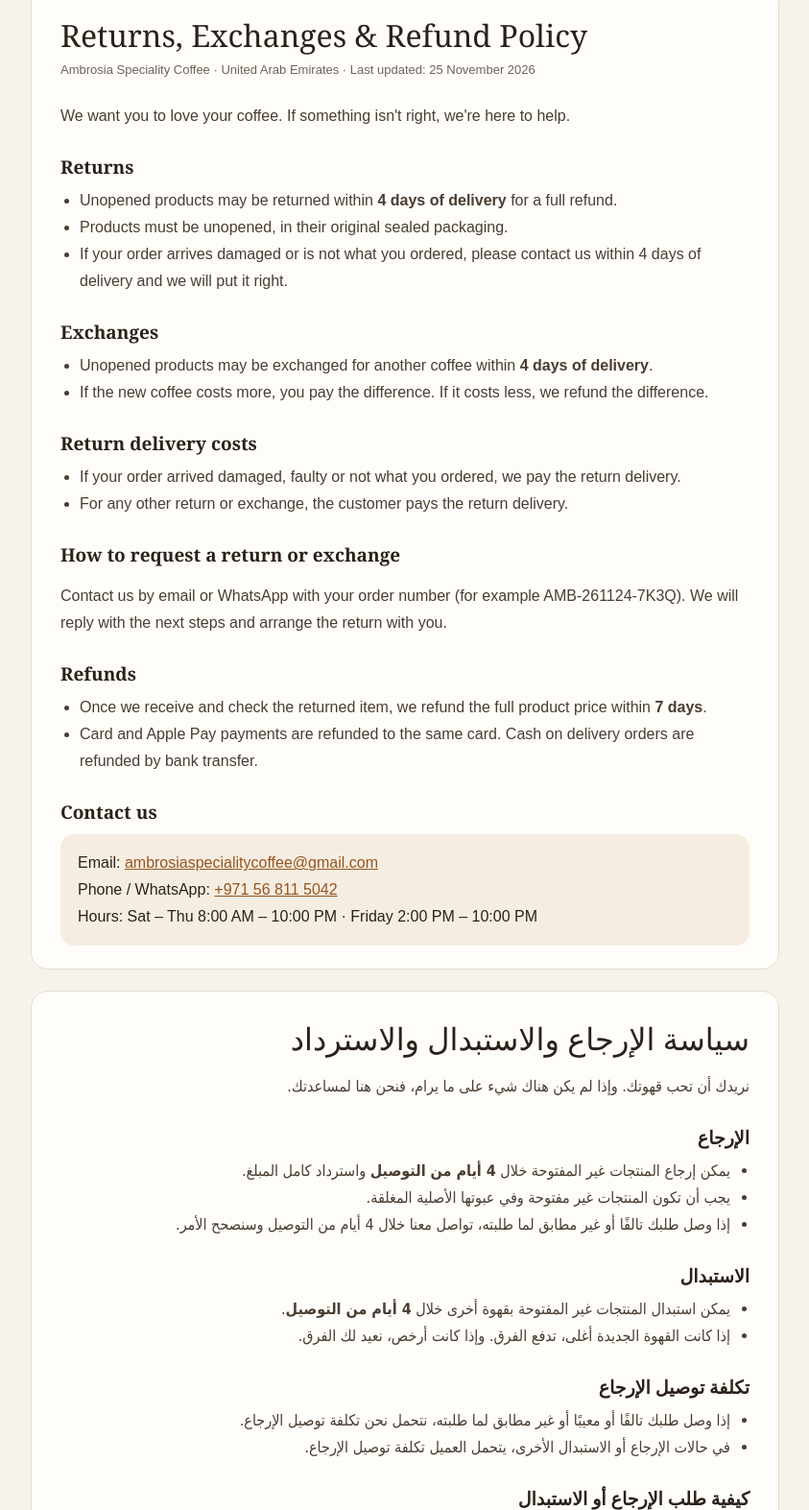
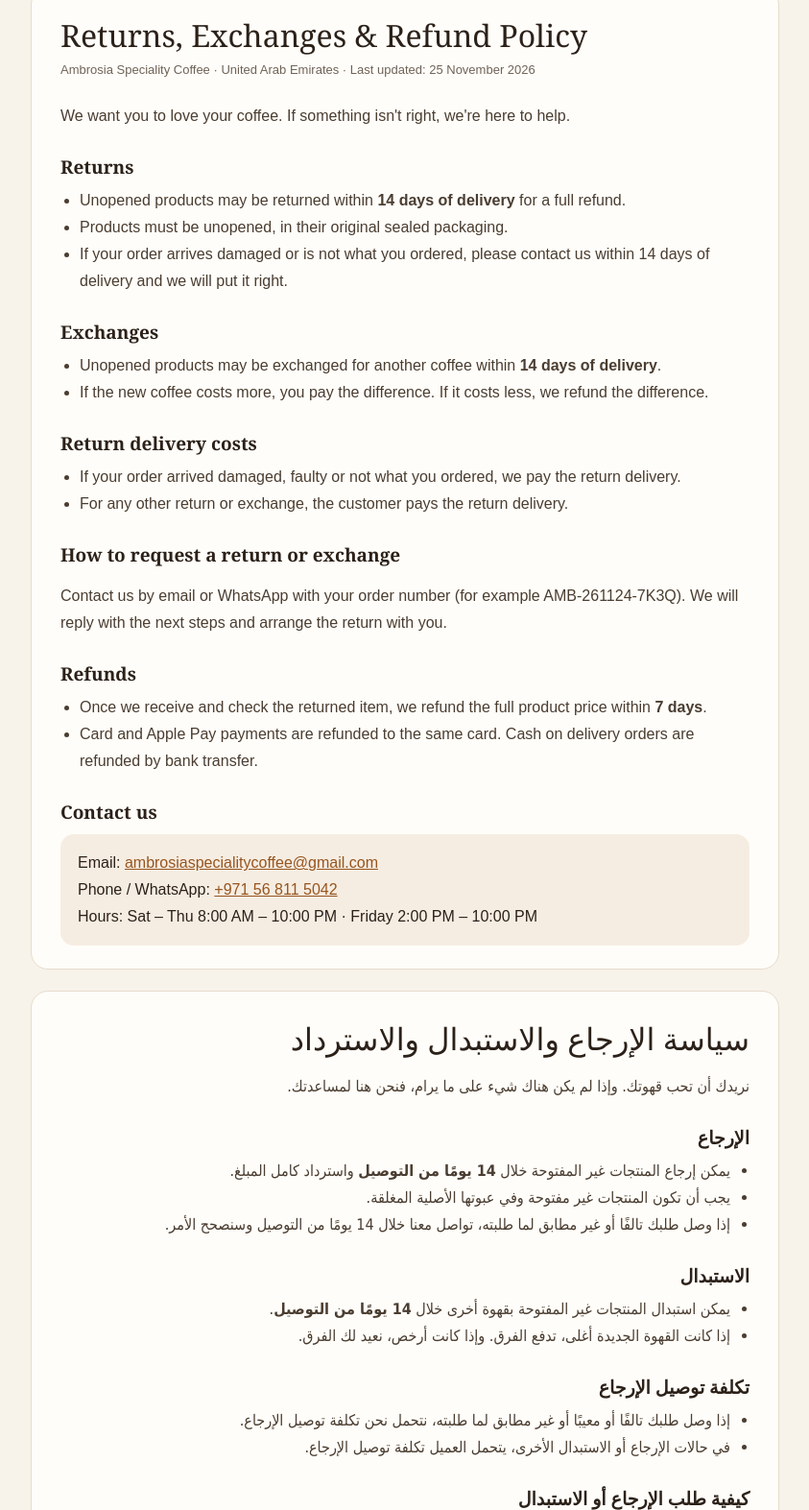
Before and after one commit to ambrosiacoffee/Store, a plain HTML site: page returns.html in a window 1280 px wide. Shown: the part 128-1701 px from the top of the page at 96% size, without its empty margins (218-1061 px from the left). Drawn offline with Linux system fonts and the light colour scheme.

Commit message:
Add files via upload

```diff
--- a/returns.html
+++ b/returns.html
@@ -4,7 +4,7 @@
 <meta charset="UTF-8">
 <meta name="viewport" content="width=device-width, initial-scale=1.0">
 <title>Returns, Exchanges &amp; Refunds | Ambrosia Speciality Coffee</title>
-<meta name="description" content="Returns, exchanges and refund policy for Ambrosia Speciality Coffee, UAE. Unopened coffee can be returned or exchanged within 4 days of delivery.">
+<meta name="description" content="Returns, exchanges and refund policy for Ambrosia Speciality Coffee, UAE. Unopened coffee can be returned or exchanged within 14 days of delivery.">
 <link rel="canonical" href="https://ambrosiacoffee.store/returns.html">
 <link rel="icon" href="favicon.ico" sizes="48x48">
 <meta name="theme-color" content="#0f3434">
@@ -47,14 +47,14 @@ footer{text-align:center;color:var(--muted);font-size:12px;padding:0 20px 40px}
 
 <h2>Returns</h2>
 <ul>
-<li>Unopened products may be returned within <strong>4 days of delivery</strong> for a full refund.</li>
+<li>Unopened products may be returned within <strong>14 days of delivery</strong> for a full refund.</li>
 <li>Products must be unopened, in their original sealed packaging.</li>
-<li>If your order arrives damaged or is not what you ordered, please contact us within 4 days of delivery and we will put it right.</li>
+<li>If your order arrives damaged or is not what you ordered, please contact us within 14 days of delivery and we will put it right.</li>
 </ul>
 
 <h2>Exchanges</h2>
 <ul>
-<li>Unopened products may be exchanged for another coffee within <strong>4 days of delivery</strong>.</li>
+<li>Unopened products may be exchanged for another coffee within <strong>14 days of delivery</strong>.</li>
 <li>If the new coffee costs more, you pay the difference. If it costs less, we refund the difference.</li>
 </ul>
 
@@ -86,13 +86,13 @@ Hours: Sat – Thu 8:00 AM – 10:00 PM · Friday 2:00 PM – 10:00 PM
 <p>نريدك أن تحب قهوتك. وإذا لم يكن هناك شيء على ما يرام، فنحن هنا لمساعدتك.</p>
 <h2>الإرجاع</h2>
 <ul>
-<li>يمكن إرجاع المنتجات غير المفتوحة خلال <strong>4 أيام من التوصيل</strong> واسترداد كامل المبلغ.</li>
+<li>يمكن إرجاع المنتجات غير المفتوحة خلال <strong>14 يومًا من التوصيل</strong> واسترداد كامل المبلغ.</li>
 <li>يجب أن تكون المنتجات غير مفتوحة وفي عبوتها الأصلية المغلقة.</li>
-<li>إذا وصل طلبك تالفًا أو غير مطابق لما طلبته، تواصل معنا خلال 4 أيام من التوصيل وسنصحح الأمر.</li>
+<li>إذا وصل طلبك تالفًا أو غير مطابق لما طلبته، تواصل معنا خلال 14 يومًا من التوصيل وسنصحح الأمر.</li>
 </ul>
 <h2>الاستبدال</h2>
 <ul>
-<li>يمكن استبدال المنتجات غير المفتوحة بقهوة أخرى خلال <strong>4 أيام من التوصيل</strong>.</li>
+<li>يمكن استبدال المنتجات غير المفتوحة بقهوة أخرى خلال <strong>14 يومًا من التوصيل</strong>.</li>
 <li>إذا كانت القهوة الجديدة أغلى، تدفع الفرق. وإذا كانت أرخص، نعيد لك الفرق.</li>
 </ul>
 <h2>تكلفة توصيل الإرجاع</h2>
```
Also changed, not shown: index.html (+4 -4 lines).
